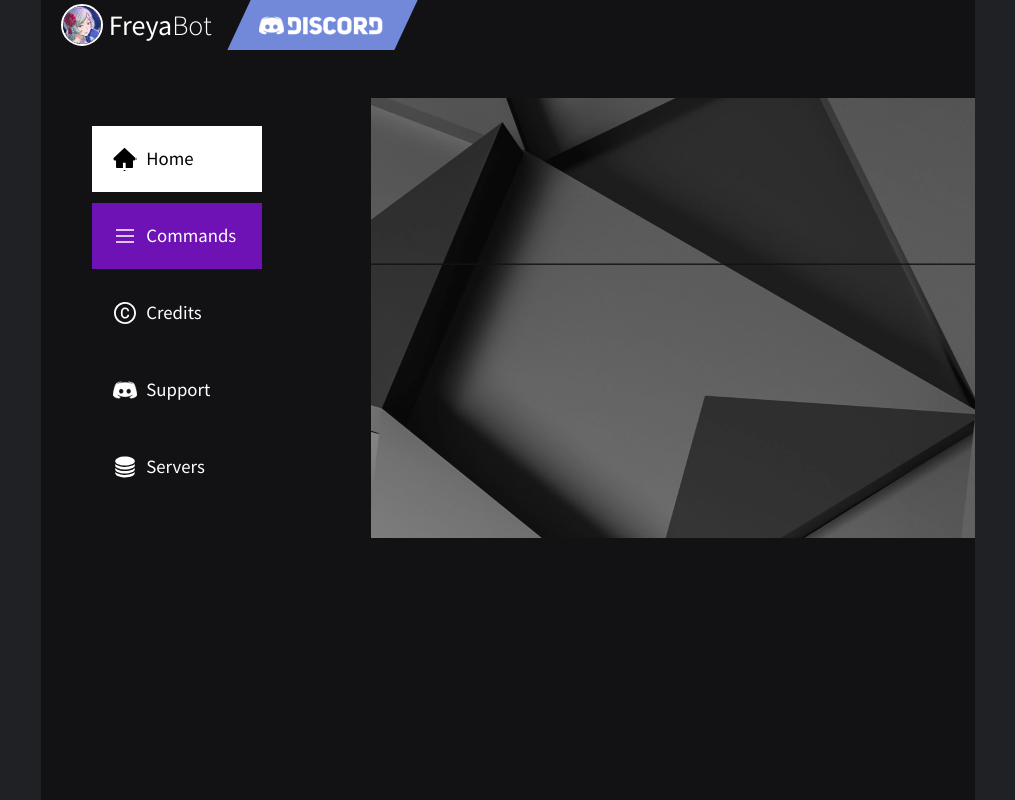
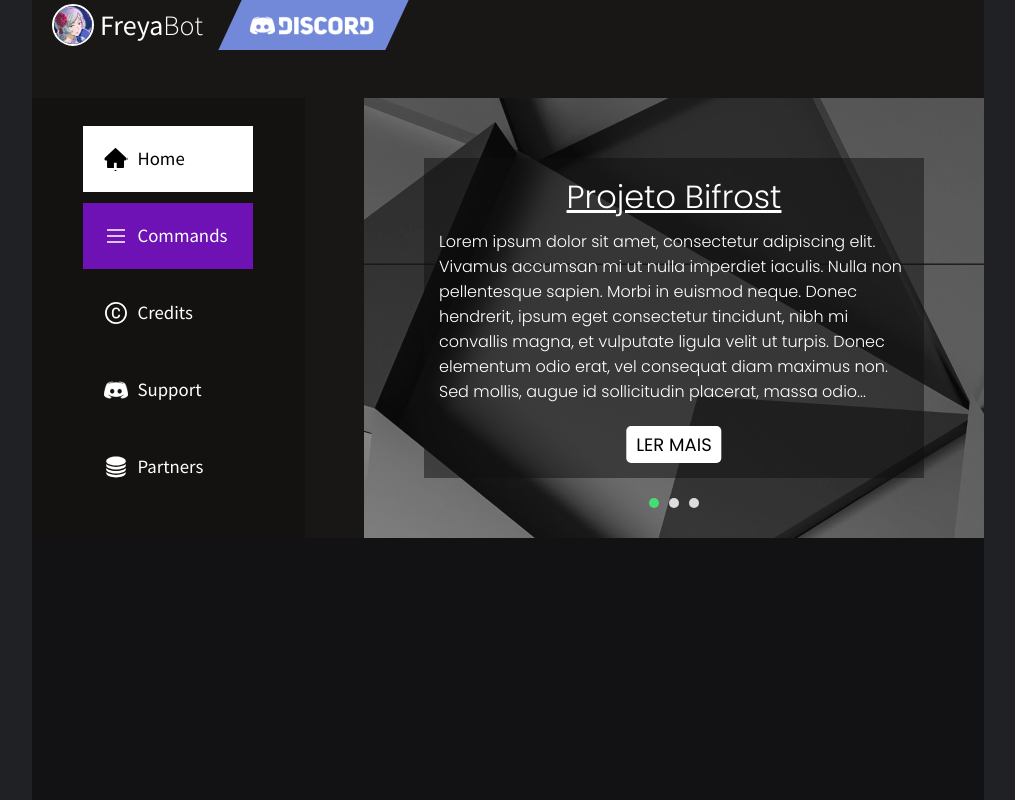
Before and after one commit to Freya-Project/website, a Next.js app: page / in a window 1280 px wide. Shown: the whole page, without its empty margins (132-1147 px from the left). Built offline with nearby package versions, Linux system fonts and the light colour scheme.

Commit message:
Freya carousel

```diff
--- /dev/null
+++ b/src/components/carousel/index.tsx
@@ -0,0 +1,75 @@
+import React, { useEffect, useMemo, useState } from 'react';
+import Link from 'next/link';
+import { CarouselBg, CarouselDescription, CarouselSection, CarouselTitle, CarousselControls, ControlIndicator, ReadMoreButton } from './styles';
+
+type CarouselItem = {
+    title: string;
+    description: string;
+    url?: string;
+};
+
+type Carousel = {
+    items?: CarouselItem[];
+};
+
+const Carousel = (props: Carousel) => {
+    const { items } = props;
+    const [selectedItem, setSelectedItem] = useState(-1);
+    const [tick, setTick] = useState(false);
+
+    const contentList = useMemo(() => {
+        return items?.map((item: CarouselItem, index: number) =>  {
+            const redirectToUrl = () => {
+                const url = item.url;
+            }
+            return (<React.Fragment key={item.title}>
+                <CarouselTitle>
+                    {item.title}
+                </CarouselTitle>
+                <CarouselDescription>
+                    {item.description}
+                </CarouselDescription>
+                {item.url ? <ReadMoreButton onClick={redirectToUrl}>
+                    <Link href={item.url}>LER MAIS</Link>
+                </ReadMoreButton> : <></>}
+            </React.Fragment>);
+        })
+    }, [items]);
+
+    const controlIndicatorList = useMemo(() => {
+        return new Array(items.length).fill(undefined).map(
+            (_: any, index: number) => {
+                const setItem = () => {
+                    setSelectedItem(index);
+                }
+                return <ControlIndicator
+                    key={index}
+                    onClick={setItem}
+                    active={index === selectedItem}
+                />;
+            }
+        );
+    }, [items, selectedItem]);
+
+    useEffect(() => {
+        const nextItem = selectedItem < items.length - 1 ? selectedItem + 1 : 0;
+        setSelectedItem(nextItem);
+        const timeout = setTimeout(() => {
+            setTick(!tick);
+        }, 25000);
+        return () => {
+            clearTimeout(timeout);
+        }
+    }, [tick]);
+
+    return (<CarouselBg>
+        <CarouselSection>
+            {contentList[selectedItem]}
+        </CarouselSection>
+        <CarousselControls>
+            {controlIndicatorList}
+        </CarousselControls>
+    </CarouselBg>);
+}
+
+export default Carousel;
--- /dev/null
+++ b/src/components/carousel/styles.ts
@@ -0,0 +1,149 @@
+import styled, { css } from "styled-components";
+
+// Carousel //
+
+const FadeInAnimation = css`
+    @keyframes FadeInAnim {
+        0% {
+            filter: opacity(0);
+        }
+
+        100% {
+            filter: opacity(1);
+        }
+    }
+    animation: 0.6s linear FadeInAnim;
+`;
+
+export const CarouselTitle = styled.h3`
+    font-size: 32px;
+    font-weight: 300;
+    text-align: center;
+    text-decoration: underline;
+    margin-bottom: 8px;
+    ${FadeInAnimation}
+`;
+
+export const CarouselDescription = styled.p`
+    font-size: 16px;
+    width: 100%;
+    /* word-break: break-all; */
+    font-weight: 300;
+    word-wrap: break-word;
+    ${FadeInAnimation}
+`;
+
+export const ReadMoreButton = styled.button`
+    @keyframes ActiveButtonAnim {
+        0% {
+            opacity: 1;
+        }
+
+        20% {
+            opacity: 1;
+        }
+
+        100% {
+            opacity: 0;
+        }
+    }
+    font-size: 18px;
+    color: black;
+    background-color: white;
+    padding: 5px 10px;
+    border-radius: 0.3rem;
+    border: none;
+    outline: none;
+    transition: all 0.3s ease;
+    justify-self: flex-end;
+    cursor: pointer;
+    position: absolute;
+    bottom: 15px;
+    left: 50%;
+    transform: translateX(-50%);
+
+    * {
+        text-decoration: none;
+        color: black;
+    }
+
+    ${FadeInAnimation}
+
+    &::after {
+        content: "";
+        z-index: 1;
+        display: block;
+        position: absolute;
+        background-color: white;
+        width: 100%;
+        height: 100%;
+        top: 0;
+        left: 0;
+        border-radius: 0.3rem;
+        opacity: 0;
+        pointer-events: none;
+    }
+
+    &:hover {
+        &::after {
+            animation: 0.8s linear ActiveButtonAnim;
+        }
+    }
+`;
+
+export const CarouselSection = styled.div`
+    display: flex;
+    flex-direction: column;
+    align-items: center;
+    position: relative;
+    padding: 15px;
+    width: 100%;
+    max-width: 500px;
+    /* height: 100%; */
+    color: white;
+    background-color: #0f0f0f7f;
+
+    * {
+        font-family: "Poppins";
+    }
+`;
+
+export const CarouselBg = styled.div`
+    display: flex;
+    position: relative;
+    justify-content: center;
+    width: 100%;
+    height: 440px;
+    padding: 60px 60px;
+    background-image: url("/img/carousel_bg.png");
+    object-fit: scale-down;
+    background-repeat: no-repeat;
+    background-position-x: 0%;
+    grid-area: carousel;
+`;
+
+// Controls //
+
+export const CarousselControls = styled.div`
+    position: absolute;
+    bottom: 30px;
+    left: 50%;
+    transform: translateX(-50%);
+    display: flex;
+    column-gap: 10px;
+`;
+
+export const ControlIndicator = styled.div<{ active?: boolean }>`
+    content: "";
+    display: block;
+    width: 10px;
+    height: 10px;
+    background-color: ${(props: any) => (props.active ? "#45DD74" : "#ddd")};
+    transition: all 0.3s ease;
+    border-radius: 50%;
+    cursor: pointer;
+
+    &:hover {
+        filter: brightness(1.5);
+    }
+`;
--- a/src/components/header/index.tsx
+++ b/src/components/header/index.tsx
@@ -1,24 +1,30 @@
 import React from 'react';
 import ReactTooltip from 'react-tooltip';
-import { Container } from '../../styles';
+import { Container, Separator } from '../../styles';
+import NavigationHeader from '../navigationHeader';
 import {
     Avatar,
     AvatarTitle,
+    BackgroundDiv,
     DiscordButton, HeaderDiv
 } from './styles';
 
 const Header = () => {
-    return (<Container>
+    return (<BackgroundDiv>
+        <Container>
             <HeaderDiv>
                 <Avatar src="/img/freya_icon.png" alt="freya"/>
                 <AvatarTitle><strong>Freya</strong>Bot</AvatarTitle>
-            <DiscordButton href="https://discord.com/oauth2/authorize?client_id=630894464667484179&scope=bot" data-tip="Link para o bot" data-for="header-tooltip">
+                <DiscordButton href="https://discord.com/oauth2/authorize?client_id=630894464667484179&scope=bot" data-tip="Bot link" data-for="header-tooltip">
                     <img src="/img/discord_logo.png"/>
                     <img src="/img/discord_logo_name.png"/>
                 </DiscordButton>
                 <ReactTooltip id="header-tooltip" effect="solid" backgroundColor="#333"/>
             </HeaderDiv>
-    </Container>);
+        </Container>
+        <Separator height={48}/>
+        <NavigationHeader/>
+    </BackgroundDiv>);
 }
 
 export default Header;
--- a/src/components/header/styles.ts
+++ b/src/components/header/styles.ts
@@ -69,3 +69,7 @@ export const UserButton = styled.button`
     background-color: #e71d36;
     padding: 4px 10px;
 `;
+
+export const BackgroundDiv = styled.div`
+    background-color: #191715;
+`;
--- a/src/components/navigationHeader/index.tsx
+++ b/src/components/navigationHeader/index.tsx
@@ -1,11 +1,29 @@
-import React, { PropsWithChildren } from 'react';
+import React from 'react';
+import Carousel from '../carousel';
 import NavigationBar from './navigationBar';
-import { CarouselBg, NavigationContainer } from './styles';
+import { NavigationContainer } from './styles';
 
 const NavigationHeader = () => {
+    const carouselItems = [
+        {
+            title: "Projeto Bifrost",
+            description: "Lorem ipsum dolor sit amet, consectetur adipiscing elit. Vivamus accumsan mi ut nulla imperdiet iaculis. Nulla non pellentesque sapien. Morbi in euismod neque. Donec hendrerit, ipsum eget consectetur tincidunt, nibh mi convallis magna, et vulputate ligula velit ut turpis. Donec elementum odio erat, vel consequat diam maximus non. Sed mollis, augue id sollicitudin placerat, massa odio...",
+            url: "https://sla.com"
+        },
+        {
+            title: "Novidades",
+            description: "Lorem ipsum dolor sit amet, consectetur adipiscing elit. Vivamus accumsan mi ut nulla imperdiet iaculis. Nulla non pellentesque sapien. Morbi in euismod neque. Donec hendrerit, ipsum eget consectetur tincidunt, nibh mi convallis magna, et vulputate ligula velit ut turpis. Donec elementum odio erat, vel consequat diam maximus non. Sed mollis, augue id sollicitudin placerat, massa odio...",
+            url: "https://sla2.com"
+        },
+        {
+            title: "Parceria",
+            description: "Lorem ipsum dolor sit amet, consectetur adipiscing elit. Vivamus accumsan mi ut nulla imperdiet iaculis. Nulla non pellentesque sapien. Morbi in euismod neque. Donec hendrerit, ipsum eget consectetur tincidunt, nibh mi convallis magna, et vulputate ligula velit ut turpis. Donec elementum odio erat, vel consequat diam maximus non. Sed mollis, augue id sollicitudin placerat, massa odio...",
+            url: "https://sla3.com"
+        },
+    ];
     return (<NavigationContainer>
         <NavigationBar/>
-        <CarouselBg></CarouselBg>
+        <Carousel items={carouselItems}/>
     </NavigationContainer>);
 }
 
--- a/src/components/navigationHeader/navigationBar.tsx
+++ b/src/components/navigationHeader/navigationBar.tsx
@@ -22,7 +22,7 @@ const NavigationBar = () => {
         </NavButton>
         <NavButton type="nobg">
             <NavButtonIcon src="/img/nav_icons/servers.svg"/>
-            <p>Servers</p>
+            <p>Partners</p>
         </NavButton>
     </NavBar>;
 }
--- a/src/components/navigationHeader/styles.ts
+++ b/src/components/navigationHeader/styles.ts
@@ -21,6 +21,7 @@ export const NavBar = styled.nav`
     grid-area: navbar;
     width: 273px;
     height: 100%;
+    background-color: #141211;
 `;
 
 export const NavButtonIcon = styled.i<{ src: string }>`
@@ -47,7 +48,13 @@ export const NavButton = styled.nav<NavButton>`
 
     @keyframes ButtonBgAnim {
         0% {
-            height: 0px;
+            height: 3px;
+            width: 0%;
+        }
+
+        50% {
+            height: 3px;
+            width: 100%;
         }
 
         70% {
@@ -127,7 +134,7 @@ export const NavButton = styled.nav<NavButton>`
                             opacity: 0;
                             z-index: 2;
                             background-color: white;
-                            animation: 0.6s linear ActiveButtonAnim;
+                            animation: 0.8s linear ActiveButtonAnim;
                         }
                     }
                 `;
@@ -140,7 +147,7 @@ export const NavButton = styled.nav<NavButton>`
                             opacity: 0;
                             z-index: 2;
                             background-color: #6e12b6;
-                            animation: 0.6s linear ActiveButtonAnim;
+                            animation: 0.8s linear ActiveButtonAnim;
                         }
                     }
                 `;
@@ -150,34 +157,21 @@ export const NavButton = styled.nav<NavButton>`
                     color: white;
                     &:hover {
                         color: black;
-                        animation: 0.3s linear ButtonAnim;
+                        animation: 0.5s linear ButtonAnim;
 
                         i {
                             filter: brightness(0);
-                            animation: 0.3s linear ButtonIconAnim;
+                            animation: 0.5s linear ButtonIconAnim;
                         }
 
                         &::before {
                             top: initial;
                             bottom: 0;
                             background-color: white;
-                            animation: 0.3s linear ButtonBgAnim;
+                            animation: 0.5s linear ButtonBgAnim;
                         }
                     }
                 `;
         }
     }}
 `;
-
-// Carousel //
-
-export const CarouselBg = styled.div`
-    display: block;
-    width: 100%;
-    height: 440px;
-    background-image: url("/img/carousel_bg.png");
-    object-fit: scale-down;
-    background-repeat: no-repeat;
-    background-position-x: 0%;
-    grid-area: carousel;
-`;
--- a/src/pages/index.tsx
+++ b/src/pages/index.tsx
@@ -1,14 +1,17 @@
 import Header from "../components/header";
-import NavigationHeader from "../components/navigationHeader";
+import Head from "next/head";
 import { MainContainer, Separator } from "../styles";
 
 function Home(){
-    return (<MainContainer>
-        <Header/>
-        <Separator height={48}/>
-        <NavigationHeader/>
-        <Separator height={124}/>
-    </MainContainer>);
+    return (<>
+        <Head>
+            <title>FreyaBot: Home</title>
+        </Head>
+        <MainContainer>
+            <Header/>
+            <Separator height={163}/>
+        </MainContainer>
+    </>);
 }
 
 export default Home;
--- a/src/styles/index.ts
+++ b/src/styles/index.ts
@@ -1,13 +1,18 @@
-import styled from "styled-components";
+import styled, { css } from "styled-components";
 
 export const MainContainer = styled.div`
     background-color: #121214;
     min-height: 100vh;
 `;
 
-export const Container = styled.div`
+export const Container = styled.div<{ background?: string }>`
     width: 73vw;
     padding: 0 20px;
+    ${(props: any) =>
+        props.background &&
+        css`
+            background-color: ${props.background};
+        `}
 `;
 
 export const Separator = styled.div<{ height: number }>`
```
Also changed, not shown: src/pages/_app.js (+18 -10 lines), public/img/folder_icon.svg (added). Lines whose indentation alone changed are shown as unchanged.
